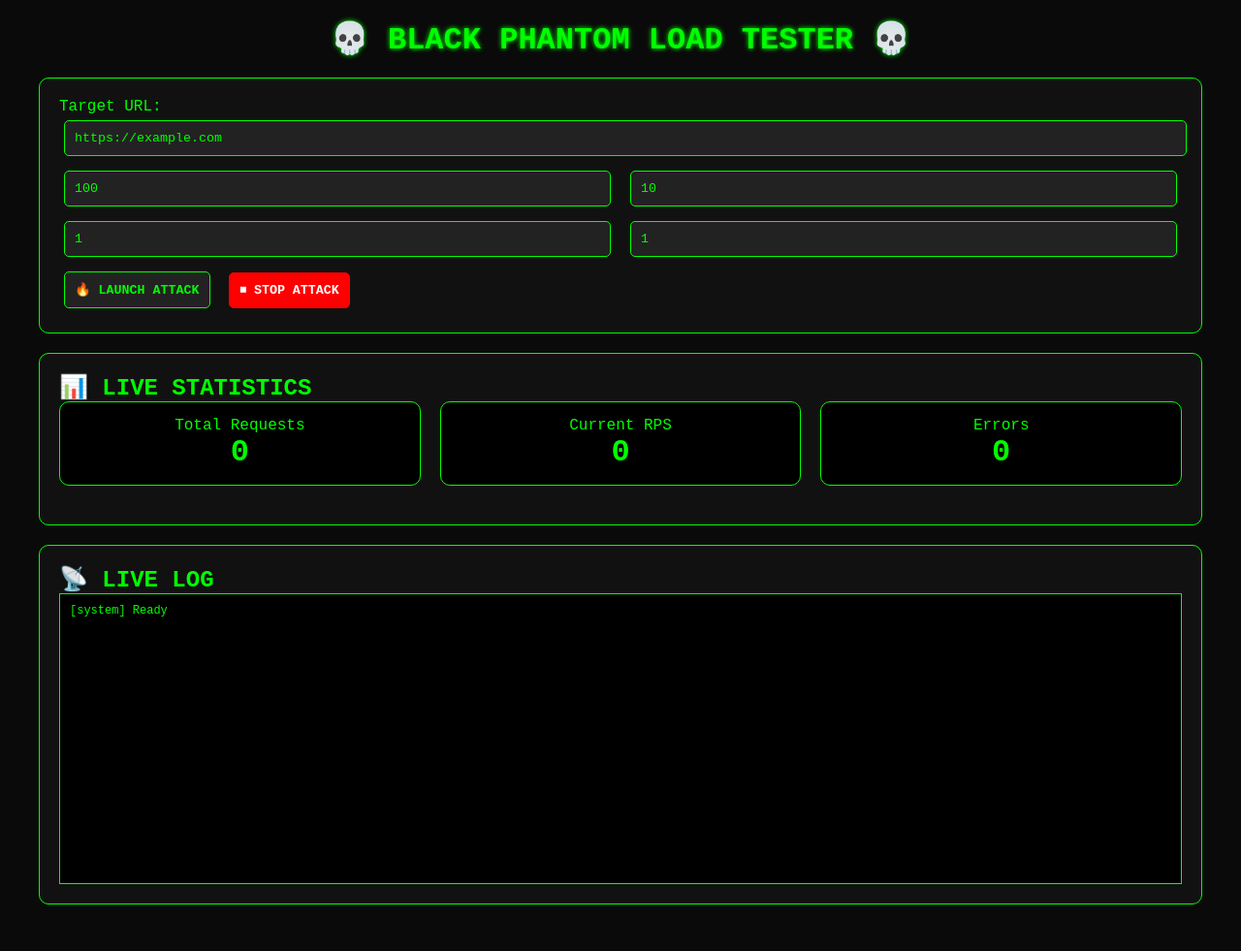
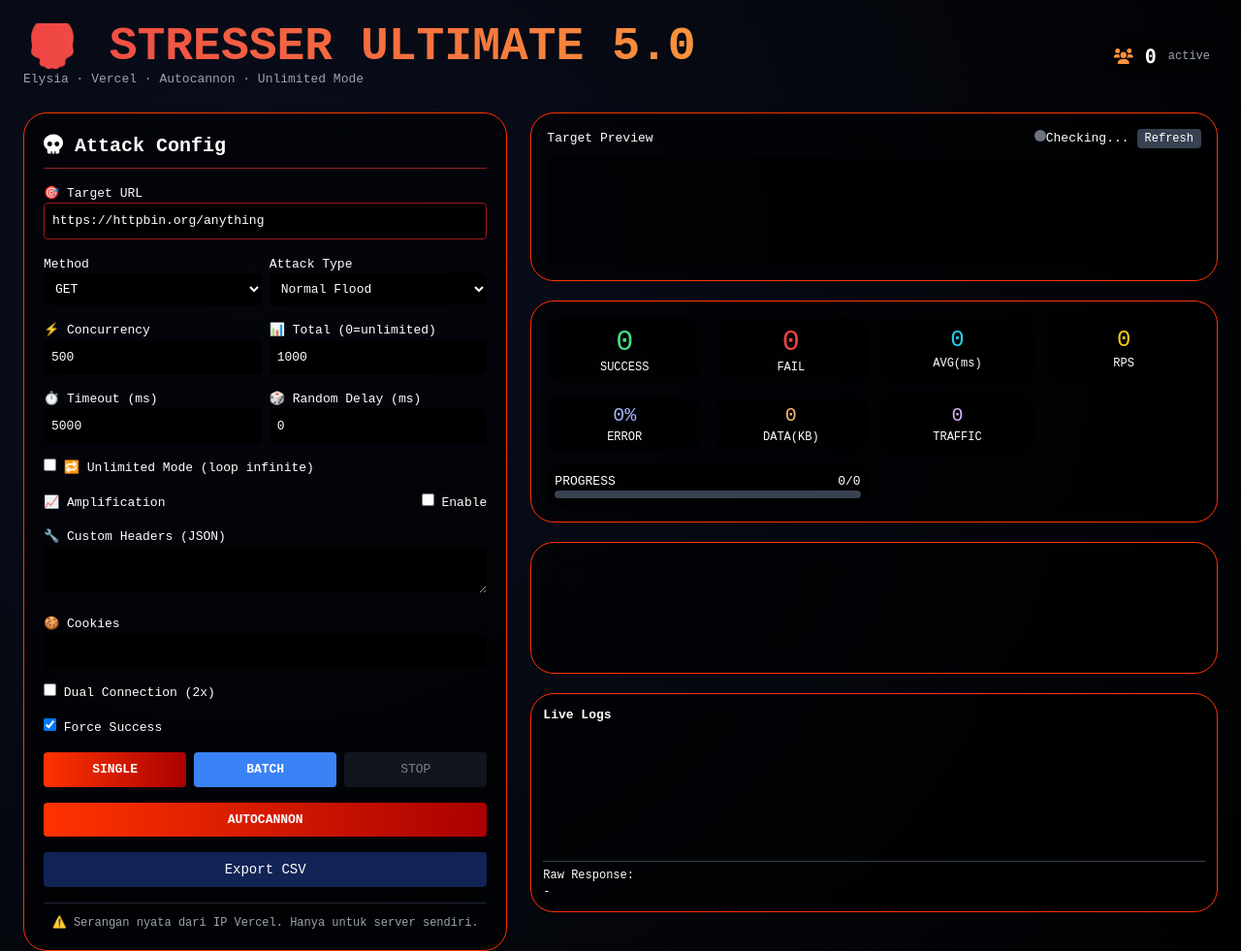
Before and after one commit to Origami-Tobiichi/Elysia, a website: page public/index.html in a window 1280 px wide. Shown: the whole page at 97% size. Drawn offline with nearby package versions, Linux system fonts and the light colour scheme.

Commit message:
Update index.html

```diff
--- a/public/index.html
+++ b/public/index.html
@@ -1,233 +1,113 @@
 <!DOCTYPE html>
-<html lang="en">
+<html lang="id">
 <head>
     <meta charset="UTF-8">
-  <meta name="viewport" content="width=device-width, initial-scale=1.0, user-scalable=yes">
-  <title>💀 BLACK PHANTOM - Web Load Tester</title>
+    <meta name="viewport" content="width=device-width, initial-scale=1.0">
+    <title>💀 Web Stresser Ultimate 5.0</title>
+    <script src="https://cdn.tailwindcss.com"></script>
+    <link rel="stylesheet" href="https://cdnjs.cloudflare.com/ajax/libs/font-awesome/6.0.0-beta3/css/all.min.css">
+    <script src="https://cdn.jsdelivr.net/npm/chart.js@4.4.0/dist/chart.umd.min.js"></script>
     <style>
-    * { margin: 0; padding: 0; box-sizing: border-box; }
-    body {
-      background: #0a0a0a;
-      font-family: 'Courier New', monospace;
-      color: #0f0;
-      padding: 20px;
-    }
-    .container { max-width: 1200px; margin: auto; }
-    h1 { text-align: center; margin-bottom: 20px; text-shadow: 0 0 5px #0f0; }
-    .card {
-      background: #111;
-      border: 1px solid #0f0;
-      border-radius: 10px;
-      padding: 20px;
-      margin-bottom: 20px;
-    }
-    input, button {
-      background: #222;
-      border: 1px solid #0f0;
-      color: #0f0;
-      padding: 10px;
-      margin: 5px;
-      border-radius: 5px;
-      font-family: monospace;
-    }
-    button {
-      cursor: pointer;
-      font-weight: bold;
-    }
-    button:hover { background: #0f0; color: #000; }
-    .stop-btn { background: #f00; color: #fff; border-color: #f00; }
-    .stop-btn:hover { background: #a00; }
-    input { width: 100%; margin-bottom: 10px; }
-    .form-row { display: flex; gap: 10px; }
-    .form-row input { flex: 1; }
-    .stats-live {
-      display: flex;
-      gap: 20px;
-      justify-content: space-around;
-      margin-bottom: 20px;
-    }
-    .stat-card {
-      background: #000;
-      border: 1px solid #0f0;
-      border-radius: 10px;
-      padding: 15px;
-      text-align: center;
-      flex: 1;
-    }
-    .stat-value {
-      font-size: 2em;
-      font-weight: bold;
-    }
-    .log {
-      background: #000;
-      border: 1px solid #0f0;
-      height: 300px;
-      overflow-y: scroll;
-      padding: 10px;
-      font-family: monospace;
-      font-size: 12px;
-      white-space: pre-wrap;
-    }
-    .log p { margin: 2px 0; }
-    .final-stats {
-      display: grid;
-      grid-template-columns: repeat(auto-fit, minmax(140px,1fr));
-      gap: 10px;
-      margin-top: 15px;
-    }
-    .final-stat {
-      background: #000;
-      padding: 10px;
-      text-align: center;
-      border: 1px solid #0f0;
-    }
+        body { background: radial-gradient(circle at 20% 30%, #0a0f1e, #000000); font-family: monospace; }
+        .glass { backdrop-filter: blur(16px); background: rgba(0,0,0,0.6); border: 1px solid #ff3300; border-radius: 1.5rem; }
+        .btn-primary { background: linear-gradient(90deg, #ff3300, #aa0000); transition: 0.2s; }
+        .btn-primary:hover { transform: scale(1.02); box-shadow: 0 0 20px #ff3300; }
+        .btn-secondary { background: #3b82f6; }
+        .stat-box { background: #000000aa; border-radius: 1rem; }
+        .range-slider { -webkit-appearance: none; background: #2d2d2d; height: 4px; border-radius: 2px; }
+        .range-slider::-webkit-slider-thumb { -webkit-appearance: none; width: 16px; height: 16px; border-radius: 50%; background: #ff3300; cursor: pointer; }
+        ::-webkit-scrollbar { width: 5px; background: #222; }
+        ::-webkit-scrollbar-thumb { background: #ff3300; border-radius: 5px; }
+        .result-table { width: 100%; font-size: 0.7rem; border-collapse: collapse; }
+        .result-table th, .result-table td { padding: 4px 6px; text-align: left; border-bottom: 1px solid #333; }
+        .result-table th { color: #facc15; }
+        .autocannon-result { background: #0a0a0a; border-radius: 0.75rem; padding: 8px; margin-top: 8px; max-height: 200px; overflow-y: auto; }
     </style>
 </head>
-<body>
-<div class="container">
-  <h1>💀 BLACK PHANTOM LOAD TESTER 💀</h1>
-  <div class="card">
-    <label>Target URL:</label>
-    <input type="text" id="url" placeholder="https://example.com" value="https://example.com">
-    <div class="form-row">
-      <input type="number" id="connections" placeholder="Connections" value="100">
-      <input type="number" id="duration" placeholder="Duration (s)" value="10">
+<body class="text-white p-4 md:p-6">
+<div class="max-w-7xl mx-auto">
+    <div class="flex justify-between items-center mb-6">
+        <div>
+            <h1 class="text-5xl font-black bg-gradient-to-r from-red-500 to-orange-400 bg-clip-text text-transparent">💀 STRESSER ULTIMATE 5.0</h1>
+            <p class="text-gray-400">Elysia · Vercel · Autocannon · Unlimited Mode</p>
         </div>
-    <div class="form-row">
-      <input type="number" id="pipelining" placeholder="Pipelining" value="1">
-      <input type="number" id="workers" placeholder="Workers" value="1">
-    </div>
-    <button id="attackBtn">🔥 LAUNCH ATTACK</button>
-    <button id="stopBtn" class="stop-btn" disabled>⏹ STOP ATTACK</button>
-  </div>
-
-  <div class="card">
-    <h2>📊 LIVE STATISTICS</h2>
-    <div class="stats-live">
-      <div class="stat-card">Total Requests<br><span id="liveRequests" class="stat-value">0</span></div>
-      <div class="stat-card">Current RPS<br><span id="liveRps" class="stat-value">0</span></div>
-      <div class="stat-card">Errors<br><span id="liveErrors" class="stat-value">0</span></div>
+        <div class="flex items-center gap-3 bg-black/40 p-2 rounded-full">
+            <i class="fas fa-users text-orange-400"></i>
+            <span class="text-xl font-mono font-bold" id="activeUsers">0</span>
+            <span class="text-xs text-gray-400">active</span>
         </div>
     </div>
 
-  <div class="card">
-    <h2>📡 LIVE LOG</h2>
-    <div id="log" class="log">[system] Ready</div>
+    <div class="grid lg:grid-cols-12 gap-6">
+        <!-- Left Panel -->
+        <div class="lg:col-span-5 glass p-5 space-y-4">
+            <h2 class="text-xl font-bold border-b border-red-800 pb-2"><i class="fas fa-skull"></i> Attack Config</h2>
+            <div><label>🎯 Target URL</label><input id="targetUrl" class="w-full p-2 rounded bg-black border border-red-800" value="https://httpbin.org/anything"></div>
+            <div class="grid grid-cols-2 gap-2">
+                <div><label>Method</label><select id="method" class="w-full p-2 rounded bg-black"><option>GET</option><option>POST</option><option>PUT</option><option>DELETE</option><option>PATCH</option><option>HEAD</option><option>OPTIONS</option><option>TRACE</option><option>CONNECT</option></select></div>
+                <div><label>Attack Type</label><select id="attackType" class="w-full p-2 rounded bg-black"><option value="normal">Normal Flood</option><option value="slowloris">Slowloris</option><option value="rudy">RUDY</option><option value="range">Range Amp</option><option value="chunked">Chunked</option><option value="multipart">Multipart</option></select></div>
+            </div>
+            <div class="grid grid-cols-2 gap-2">
+                <div><label>⚡ Concurrency</label><input type="number" id="concurrency" value="500" class="w-full p-2 rounded bg-black"></div>
+                <div><label>📊 Total (0=unlimited)</label><input type="number" id="total" value="1000" class="w-full p-2 rounded bg-black"></div>
+            </div>
+            <div class="grid grid-cols-2 gap-2">
+                <div><label>⏱️ Timeout (ms)</label><input type="number" id="timeout" value="5000" class="w-full p-2 rounded bg-black"></div>
+                <div><label>🎲 Random Delay (ms)</label><input type="number" id="randomDelay" value="0" class="w-full p-2 rounded bg-black"></div>
+            </div>
+            <div><label><input type="checkbox" id="unlimitedMode"> 🔁 Unlimited Mode (loop infinite)</label></div>
+            <div>
+                <div class="flex justify-between"><span>📈 Amplification</span><label><input type="checkbox" id="amplifyToggle"> Enable</label></div>
+                <div id="amplifyControls" style="display:none;">
+                    <div><span>Size KB</span><input type="range" id="amplifyKb" min="0" max="1000" step="10" value="500" class="range-slider w-full"><span id="amplifyValue">500 KB</span></div>
+                    <select id="amplifyType" class="w-full p-1 rounded bg-black"><option value="normal">Normal</option><option value="range">Range</option><option value="chunked">Chunked</option><option value="multipart">Multipart</option></select>
+                </div>
+            </div>
+            <div><label>🔧 Custom Headers (JSON)</label><textarea id="customHeaders" rows="2" class="w-full p-2 rounded bg-black font-mono text-xs"></textarea></div>
+            <div><label>🍪 Cookies</label><input id="cookies" class="w-full p-2 rounded bg-black"></div>
+            <div><label><input type="checkbox" id="dualConnection"> Dual Connection (2x)</label></div>
+            <div><label><input type="checkbox" id="forceSuccess" checked> Force Success</label></div>
+            <div class="flex gap-2">
+                <button id="startBtn" class="btn-primary flex-1 py-2 rounded font-bold">SINGLE</button>
+                <button id="batchBtn" class="btn-secondary flex-1 py-2 rounded font-bold">BATCH</button>
+                <button id="stopBtn" class="bg-gray-800 flex-1 py-2 rounded disabled:opacity-50" disabled>STOP</button>
+            </div>
+            <button id="autocannonBtn" class="btn-primary w-full py-2 rounded font-bold">AUTOCANNON</button>
+            <button id="exportBtn" class="w-full bg-blue-900/60 py-2 rounded text-sm">Export CSV</button>
+            <div class="text-xs text-center text-gray-400 border-t border-gray-800 pt-3">⚠️ Serangan nyata dari IP Vercel. Hanya untuk server sendiri.</div>
         </div>
 
-  <div id="finalCard" class="card" style="display:none;">
-    <h2>📊 FINAL STATISTICS</h2>
-    <div class="final-stats">
-      <div class="final-stat">Total Requests<br><span id="total">0</span></div>
-      <div class="final-stat">Avg RPS<br><span id="avgRps">0</span></div>
-      <div class="final-stat">Avg Latency<br><span id="avgLat">0 ms</span></div>
-      <div class="final-stat">Max Latency<br><span id="maxLat">0 ms</span></div>
-      <div class="final-stat">p99 Latency<br><span id="p99">0 ms</span></div>
-      <div class="final-stat">Errors<br><span id="errors">0</span></div>
-      <div class="final-stat">Throughput<br><span id="throughput">0 MB/s</span></div>
+        <!-- Right Panel -->
+        <div class="lg:col-span-7 space-y-5">
+            <div class="glass p-4">
+                <div class="flex justify-between"><span>Target Preview</span><div><span id="healthIndicator" class="w-3 h-3 rounded-full inline-block bg-gray-500"></span><span id="healthText">Checking...</span><span id="responseTimeText" class="ml-2 text-xs"></span><button id="refreshPreview" class="bg-gray-700 px-2 py-0.5 rounded text-xs">Refresh</button></div></div>
+                <iframe id="targetFrame" class="w-full h-28 mt-2 bg-black/40 rounded"></iframe>
+            </div>
+            <div class="glass p-4">
+                <div class="grid grid-cols-2 md:grid-cols-4 gap-3 text-center">
+                    <div class="stat-box p-2"><div class="text-3xl text-green-400" id="successCount">0</div><div class="text-xs">SUCCESS</div></div>
+                    <div class="stat-box p-2"><div class="text-3xl text-red-500" id="failCount">0</div><div class="text-xs">FAIL</div></div>
+                    <div class="stat-box p-2"><div class="text-2xl text-cyan-400" id="avgTime">0</div><div class="text-xs">AVG(ms)</div></div>
+                    <div class="stat-box p-2"><div class="text-2xl text-yellow-400" id="rps">0</div><div class="text-xs">RPS</div></div>
+                    <div class="stat-box p-2"><div class="text-xl text-indigo-300" id="errorRate">0%</div><div class="text-xs">ERROR</div></div>
+                    <div class="stat-box p-2"><div class="text-xl text-orange-300" id="totalBytes">0</div><div class="text-xs">DATA(KB)</div></div>
+                    <div class="stat-box p-2"><div class="text-xl text-purple-300" id="trafficMbps">0</div><div class="text-xs">TRAFFIC</div></div>
+                    <div class="col-span-2 stat-box p-2"><div class="flex justify-between"><span>PROGRESS</span><span id="progressText">0/0</span></div><div class="w-full bg-gray-700 rounded-full h-2"><div id="progressBar" class="bg-red-600 h-2 rounded-full" style="width:0%"></div></div></div>
+                </div>
+            </div>
+            <div class="glass p-3"><canvas id="rtChart" height="110"></canvas></div>
+            <div class="glass p-3">
+                <div class="flex justify-between"><span class="font-semibold">Live Logs</span></div>
+                <div id="logArea" class="h-32 overflow-y-auto text-xs font-mono mt-1"></div>
+                <div class="mt-2 border-t border-gray-700 pt-1"><span class="text-xs">Raw Response:</span><div id="rawResponsePreview" class="text-xs break-all">-</div></div>
+            </div>
+            <div class="glass p-3" id="autocannonPanel" style="display: none;">
+                <div class="flex justify-between"><span class="font-semibold">Autocannon Result</span><button id="closeAutocannonPanel" class="text-gray-400 hover:text-white"><i class="fas fa-times"></i></button></div>
+                <div id="autocannonResult" class="autocannon-result mt-2">-</div>
             </div>
         </div>
     </div>
-
-<script>
-  let eventSource = null;
-  let attackInProgress = false;
-
-  const attackBtn = document.getElementById('attackBtn');
-  const stopBtn = document.getElementById('stopBtn');
-  const logDiv = document.getElementById('log');
-  const finalCard = document.getElementById('finalCard');
-
-  function addLog(msg) {
-    const p = document.createElement('p');
-    p.textContent = msg;
-    logDiv.appendChild(p);
-    logDiv.scrollTop = logDiv.scrollHeight;
-  }
-
-  function setupEventSource() {
-    if (eventSource) eventSource.close();
-    eventSource = new EventSource('/api/stream');
-    eventSource.onmessage = (event) => {
-      const data = JSON.parse(event.data);
-      if (data.type === 'log') {
-        addLog(data.message);
-      } else if (data.type === 'stats') {
-        document.getElementById('liveRequests').innerText = data.stats.requests.toLocaleString();
-        document.getElementById('liveRps').innerText = Math.round(data.stats.rps);
-        document.getElementById('liveErrors').innerText = data.stats.errors;
-      } else if (data.type === 'done') {
-        addLog('✅ Attack completed. Fetching final stats...');
-      }
-    };
-    eventSource.onerror = () => {
-      addLog('⚠️ Live log connection lost.');
-    };
-  }
-
-  attackBtn.onclick = async () => {
-    if (attackInProgress) return;
-    const url = document.getElementById('url').value.trim();
-    if (!url) return addLog('❌ URL kosong!');
-    const connections = document.getElementById('connections').value;
-    const duration = document.getElementById('duration').value;
-    const pipelining = document.getElementById('pipelining').value;
-    const workers = document.getElementById('workers').value;
-    attackBtn.disabled = true;
-    stopBtn.disabled = false;
-    finalCard.style.display = 'none';
-    attackInProgress = true;
-    addLog(`🚀 Sending attack request to ${url} (conn=${connections}, dur=${duration}s)`);
-    setupEventSource();
-    try {
-      const response = await fetch('/api/attack', {
-        method: 'POST',
-        headers: { 'Content-Type': 'application/json' },
-        body: JSON.stringify({ url, connections, duration, pipelining, workers })
-      });
-      const data = await response.json();
-      if (data.success) {
-        addLog('✅ Attack finished. Displaying final stats.');
-        displayFinalStats(data.stats);
-      } else {
-        addLog(`❌ Error: ${data.error}`);
-      }
-    } catch (err) {
-      addLog(`❌ Request failed: ${err.message}`);
-    } finally {
-      attackInProgress = false;
-      attackBtn.disabled = false;
-      stopBtn.disabled = true;
-      if (eventSource) eventSource.close();
-    }
-  };
-
-  stopBtn.onclick = async () => {
-    addLog('⏹ Sending stop command...');
-    try {
-      const res = await fetch('/api/stop', { method: 'POST' });
-      const data = await res.json();
-      addLog(data.message || 'Stopped');
-    } catch (err) {
-      addLog(`❌ Stop failed: ${err.message}`);
-    } finally {
-      attackInProgress = false;
-      attackBtn.disabled = false;
-      stopBtn.disabled = true;
-    }
-  };
-
-  function displayFinalStats(stats) {
-    document.getElementById('total').innerText = stats.requests.toLocaleString();
-    document.getElementById('avgRps').innerText = Math.round(stats.avgRps);
-    document.getElementById('avgLat').innerText = Math.round(stats.avgLatency) + ' ms';
-    document.getElementById('maxLat').innerText = Math.round(stats.maxLatency) + ' ms';
-    document.getElementById('p99').innerText = Math.round(stats.p99) + ' ms';
-    document.getElementById('errors').innerText = stats.errors;
-    const mbps = (stats.throughput / 1024 / 1024).toFixed(2);
-    document.getElementById('throughput').innerText = mbps + ' MB/s';
-    finalCard.style.display = 'block';
-  }
-</script>
+</div>
+<script src="/script.js"></script>
 </body>
 </html>
```
Lines whose indentation alone changed are shown as unchanged.
